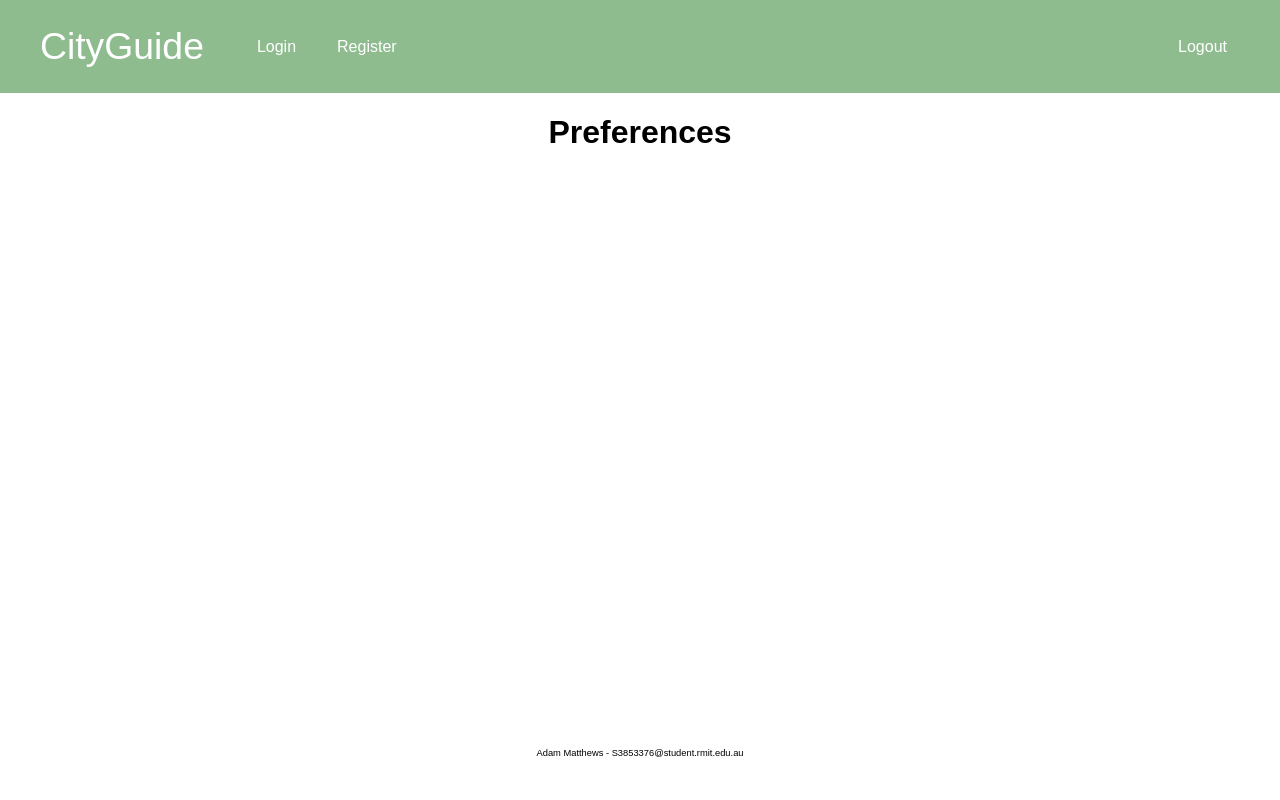
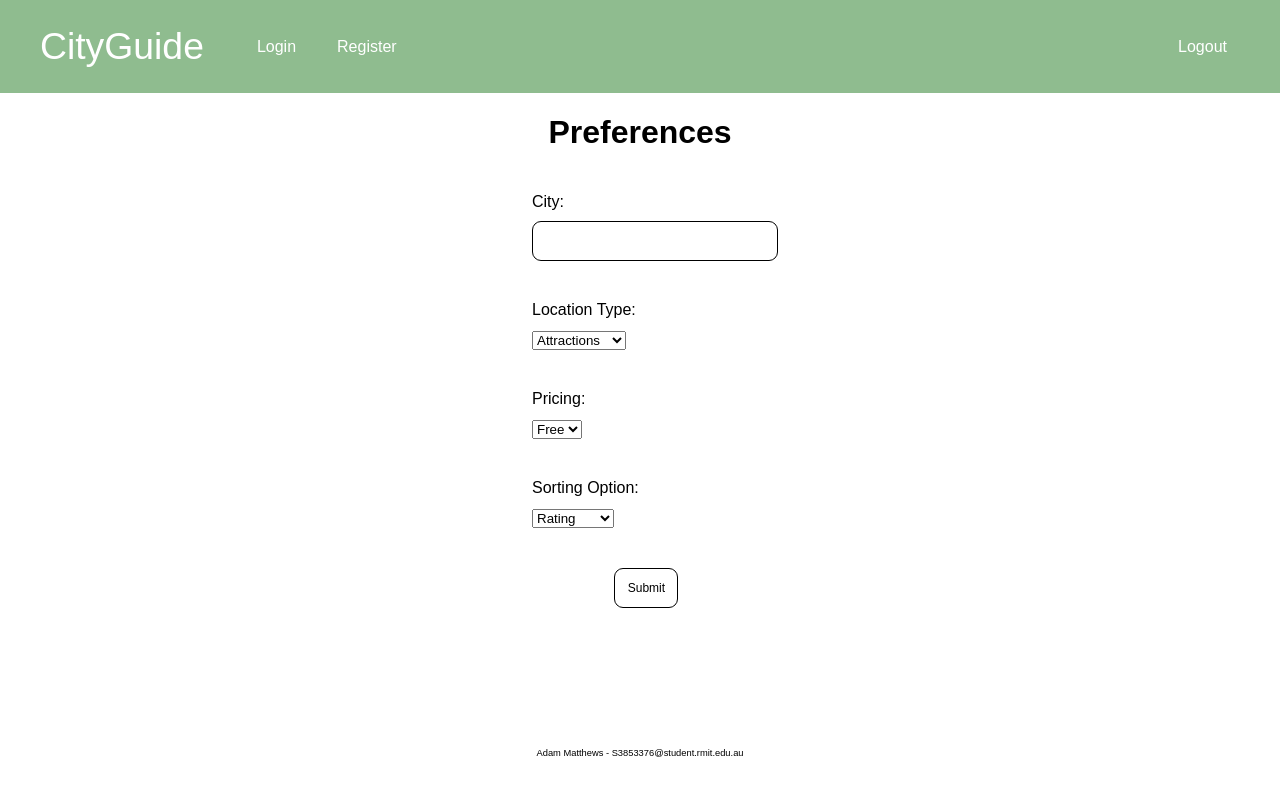
Before and after one commit to amatt06/CityGuide, a Flask app: page /preferences in a window 1280 px wide. Run offline with Flask 3, Linux system fonts and the light colour scheme.

Commit message:
preferences view

```diff
--- a/app.py
+++ b/app.py
@@ -1,5 +1,5 @@
 from flask import Flask, render_template, redirect, url_for
-from forms.forms import RegistrationForm, LoginForm
+from forms.forms import RegistrationForm, LoginForm, PreferencesForm
 import secrets
 
 app = Flask(__name__)
@@ -29,9 +29,12 @@ def logout():
     return redirect(url_for('login'))
 
 
-@app.route('/preferences')
+@app.route('/preferences', methods=['GET', 'POST'])
 def preferences():
-    return render_template('preferences-input.html')
+    form = PreferencesForm()
+    if form.validate_on_submit():
+        return redirect(url_for('results'))
+    return render_template('preferences-input.html', form=form)
 
 
 @app.route('/results')
--- a/forms/forms.py
+++ b/forms/forms.py
@@ -1,6 +1,6 @@
 # forms.py
 from flask_wtf import FlaskForm
-from wtforms import StringField, PasswordField, SubmitField
+from wtforms import StringField, PasswordField, SubmitField, RadioField, SelectField
 from wtforms.validators import DataRequired, Email, EqualTo
 
 
@@ -15,3 +15,26 @@ class LoginForm(FlaskForm):
     email = StringField('Email', validators=[DataRequired(), Email()])
     password = PasswordField('Password', validators=[DataRequired()])
     submit = SubmitField('Login')
+
+
+class PreferencesForm(FlaskForm):
+    city = StringField('City: ', validators=[DataRequired()])
+
+    location_type = SelectField('Location Type: ', choices=[
+        ('restaurants', 'Restaurants'),
+        ('attractions', 'Attractions'),
+        ('both', 'Both')],
+                               default='attractions', validators=[DataRequired()])
+
+    pricing = SelectField('Pricing: ', choices=[
+        ('free', 'Free'),
+        ('paid', 'Paid'),
+        ('both', 'Both')],
+                         default='free', validators=[DataRequired()])
+
+    sorting_option = SelectField('Sorting Option: ', choices=[
+        ('rating', 'Rating'),
+        ('popularity', 'Popularity')],
+                                 default='rating', validators=[DataRequired()])
+
+    submit = SubmitField('Submit')
--- a/static/style.css
+++ b/static/style.css
@@ -111,3 +111,23 @@ form input {
 main a {
     color: darkseagreen;
 }
+
+#preferences-form {
+    text-align: left;
+    align-items: flex-start;
+}
+
+.form-area {
+    flex: auto;
+    align-items: center;
+    margin: 0 40%;
+}
+
+#preferences-submit{
+    padding: 10px 40%;
+}
+
+
+select {
+    margin-top: 12px;
+}
--- a/templates/preferences-input.html
+++ b/templates/preferences-input.html
@@ -1,7 +1,38 @@
 {% extends 'base.html' %}
 
 {% block content %}
-<!-- Register-specific content -->
-<h1>Preferences</h1>
-<!-- Include page-specific CSS or scripts if needed -->
+
+    <h1>Preferences</h1>
+
+    <div class="form-area">
+        <form method="POST" action="{{ url_for('preferences') }}" id="preferences-form">
+            {{ form.hidden_tag() }}
+
+            <div class="form-group" id="city-selection">
+                {{ form.city.label }} <br>
+                {{ form.city(class="form-control") }}
+            </div>
+
+            <div class="form-group" id="location-type-selection">
+                {{ form.location_type.label }} <br>
+                {{ form.location_type(class="form-control") }}
+            </div>
+
+            <div class="form-group" id="pricing-selection">
+                {{ form.pricing.label }} <br>
+                {{ form.pricing(class="form-control") }}
+            </div>
+
+            <div class="form-group">
+                {{ form.sorting_option.label }} <br>
+                {{ form.sorting_option(class="form-control") }}
+            </div>
+
+            <div class="form-group" id="preferences-submit">
+                {{ form.submit(class="btn btn-primary") }}
+            </div>
+
+        </form>
+    </div>
+
 {% endblock %}
```
